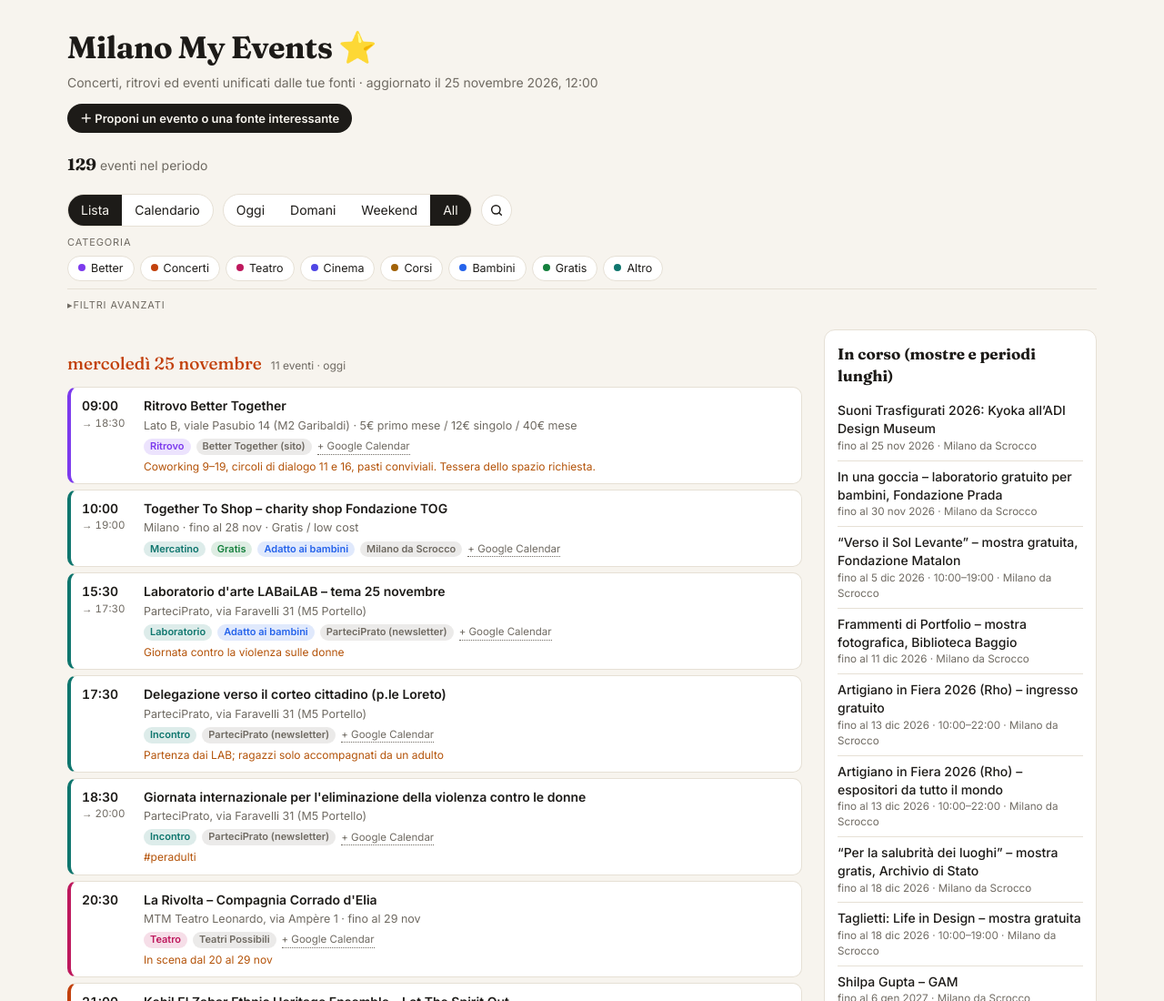
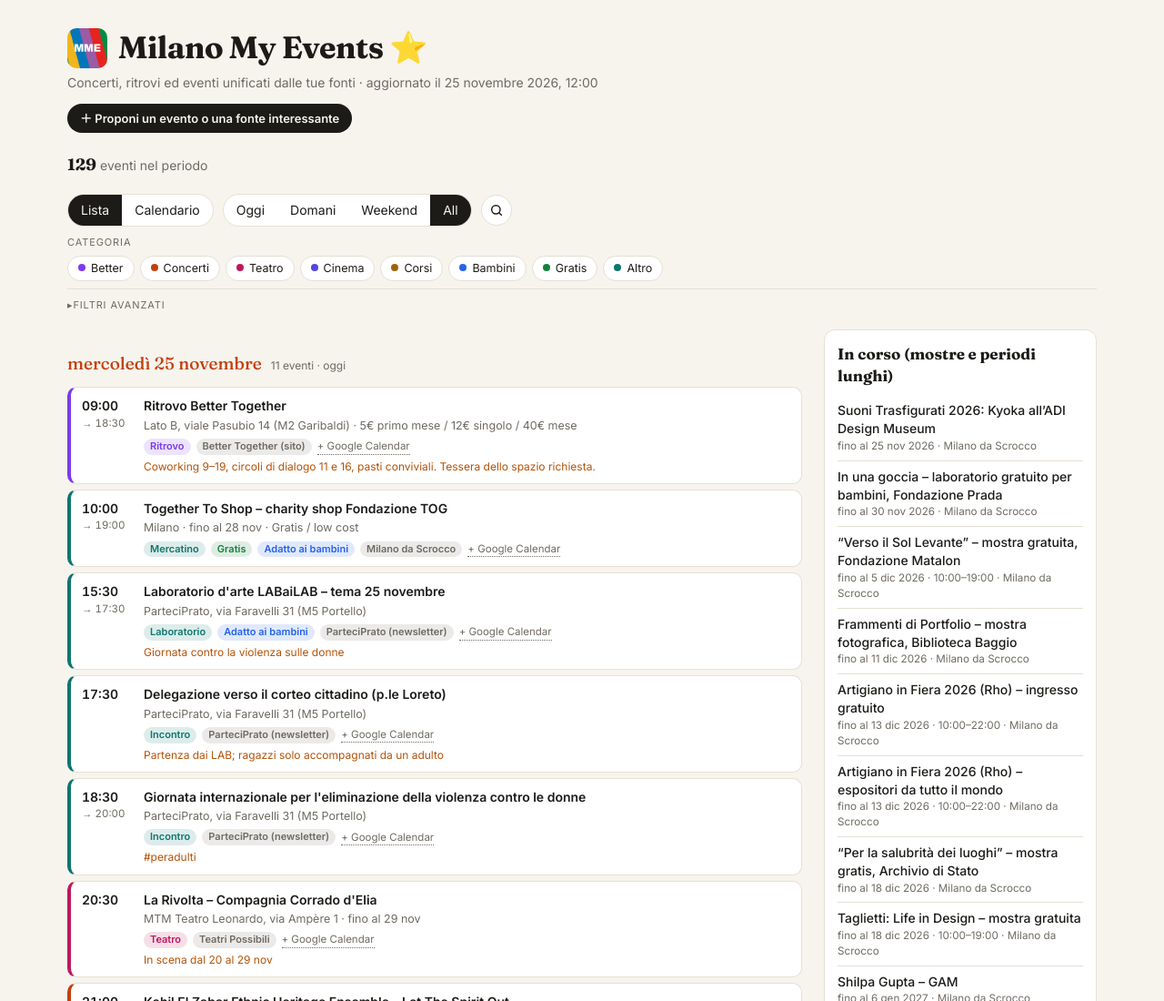
Before and after one commit to sydro82/MilanoMyEvents, a plain HTML site: page index.html in a window 1280 px wide. Shown: the top 1100 px of the page at 91% size. Drawn offline with Linux system fonts and the light colour scheme.

Commit message:
Logo e favicon MME
Co-Authored-By: Claude Opus 5.5 <noreply@anthropic.com>
Claude-Session: https://claude.ai/code/session_013sMg5bGnjPrRX4Zg3syRFq

```diff
--- a/index.html
+++ b/index.html
@@ -4,6 +4,10 @@
 <meta charset="utf-8">
 <meta name="viewport" content="width=device-width, initial-scale=1">
 <title>Milano My Events</title>
+<link rel="icon" href="favicon.ico" sizes="any">
+<link rel="icon" type="image/png" sizes="32x32" href="favicon-32.png">
+<link rel="apple-touch-icon" href="apple-touch-icon.png">
+<link rel="manifest" href="manifest.webmanifest">
 <link rel="preconnect" href="https://fonts.googleapis.com">
 <link href="https://fonts.googleapis.com/css2?family=Fraunces:opsz,wght@9..144,500;9..144,700&family=Inter:wght@400;500;600&display=swap" rel="stylesheet">
 <style>
@@ -27,6 +31,8 @@ h1{font-family:Fraunces,serif;font-weight:700;font-size:34px;margin:0;letter-spa
 .seg button.on{background:var(--accent);color:var(--bg)}
 .propose{display:inline-block;margin-top:12px;padding:7px 14px;border-radius:999px;background:var(--accent);color:var(--bg);text-decoration:none;font-weight:600;font-size:13px}
 .propose:hover{opacity:.85}
+.brand{display:flex;align-items:center;gap:12px}
+.brand img{width:44px;height:44px;border-radius:10px;flex:none}
 .iconbtn{border:1px solid var(--line);background:var(--card);color:var(--ink);border-radius:999px;width:34px;height:34px;display:inline-flex;align-items:center;justify-content:center;cursor:pointer}
 .iconbtn.on{background:var(--accent);color:var(--bg)}
 input[type=search][hidden]{display:none}
@@ -89,7 +95,7 @@ footer{color:var(--muted);font-size:12px;margin-top:28px}
 </head>
 <body>
 <header>
-  <h1>Milano My Events ⭐</h1>
+  <h1 class="brand"><img src="logo.png" alt="MME" width="44" height="44">Milano My Events ⭐</h1>
   <div class="sub">Concerti, ritrovi ed eventi unificati dalle tue fonti · aggiornato il <span id="upd"></span></div>
   <a class="propose" href="https://docs.google.com/forms/d/e/1FAIpQLSfFnA3kNeLXcWYXN6R-b5OzC9S1ODKIlm3F49-tJBzIdMUWrA/viewform" target="_blank" rel="noopener">＋ Proponi un evento o una fonte interessante</a>
 </header>
```
Also changed, not shown: apple-touch-icon.png (added), favicon-32.png (added), favicon.ico (added), icon-192.png (added), icon-512.png (added), logo.png (added), manifest.webmanifest (added).
